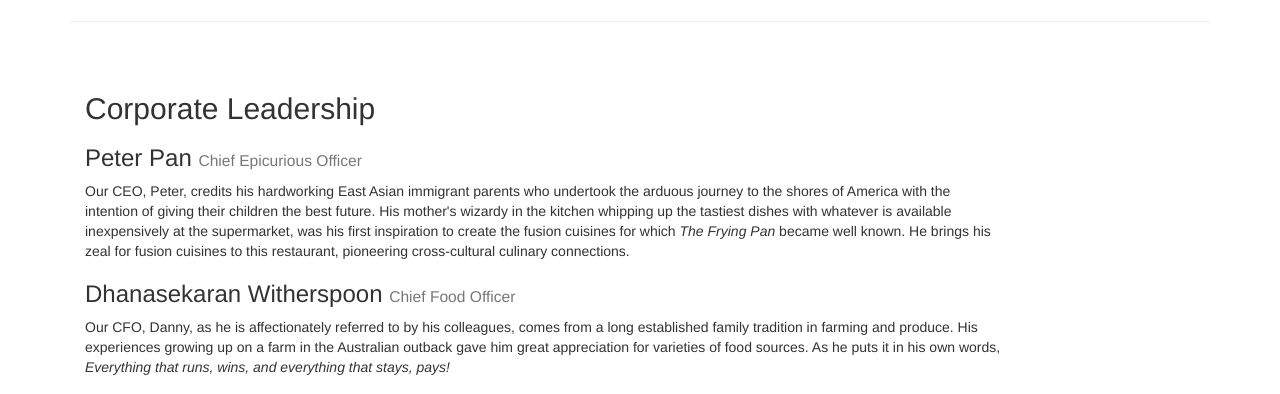
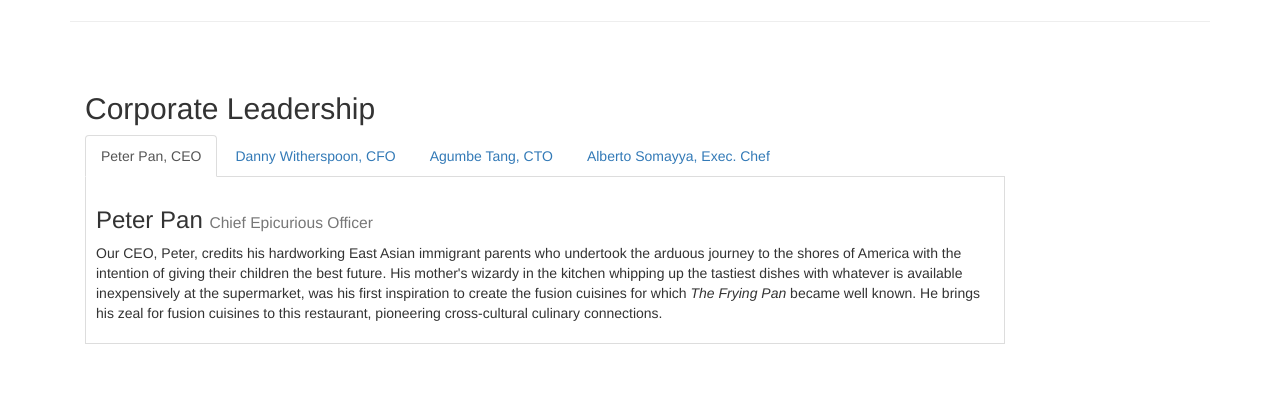
Before and after one commit to futurus-archive/fullstack.2, a plain HTML site: page conFusion/aboutus.html in a window 1280 px wide. Shown: the part 1020-1414 px from the top of the page. Drawn offline with nearby package versions, Linux system fonts and the light colour scheme.

Commit message:
tab exercise completed

```diff
--- a/conFusion/aboutus.html
+++ b/conFusion/aboutus.html
@@ -139,14 +139,44 @@
         <div class="row row-content">
             <div class="col-xs-12 col-sm-10">
                 <h2>Corporate Leadership</h2>
+
+                <ul class="nav nav-tabs" role="tablist">
+                    <li role="presentation" class="active">
+                        <a href="#peter" aria-controls="home" role="tab" data-toggle="tab">Peter Pan, CEO</a>
+                    </li>
+                    <li role="presentation">
+                        <a href="#danny" aria-controls="profile" role="tab" data-toggle="tab">Danny Witherspoon, CFO</a>
+                    </li>
+                    <li role="presentation">
+                        <a href="#agumbe" aria-controls="messages" role="tab" data-toggle="tab">Agumbe Tang, CTO</a>
+                    </li>
+                    <li role="presentation">
+                        <a href="#alberto" aria-controls="settings" role="tab" data-toggle="tab">Alberto Somayya, Exec. Chef</a>
+                    </li>
+                </ul>
+                <!-- Tab panes -->
+                <div class="tab-content">
+                    <div role="tabpanel" class="tab-pane fade in active" id="peter">
                         <h3>Peter Pan <small>Chief Epicurious Officer</small></h3>
                         <p>Our CEO, Peter, credits his hardworking East Asian immigrant parents who undertook the arduous journey to the shores of America with the intention of giving their children the best future. His mother's wizardy in the kitchen whipping up the tastiest dishes with whatever is available inexpensively at the supermarket, was his first inspiration to create the fusion cuisines for which <em>The Frying Pan</em> became well known. He brings his zeal for fusion cuisines to this restaurant, pioneering cross-cultural culinary connections.</p>
+                    </div>
+
+                    <div role="tabpanel" class="tab-pane fade" id="danny">
                         <h3>Dhanasekaran Witherspoon <small>Chief Food Officer</small></h3>
                         <p>Our CFO, Danny, as he is affectionately referred to by his colleagues, comes from a long established family tradition in farming and produce. His experiences growing up on a farm in the Australian outback gave him great appreciation for varieties of food sources. As he puts it in his own words, <em>Everything that runs, wins, and everything that stays, pays!</em></p>
+                    </div>
+
+                    <div role="tabpanel" class="tab-pane fade" id="agumbe">
                         <h3>Agumbe Tang <small>Chief Taste Officer</small></h3>
                         <p>Blessed with the most discerning gustatory sense, Agumbe, our CFO, personally ensures that every dish that we serve meets his exacting tastes. Our chefs dread the tongue lashing that ensues if their dish does not meet his exacting standards. He lives by his motto, <em>You click only if you survive my lick.</em></p>
+                    </div>
+
+                    <div role="tabpanel" class="tab-pane fade" id="alberto">
                         <h3>Alberto Somayya <small>Executive Chef</small></h3>
                         <p>Award winning three-star Michelin chef with wide International experience having worked closely with whos-who in the culinary world, he specializes in creating mouthwatering Indo-Italian fusion experiences. He says, <em>Put together the cuisines from the two craziest cultures, and you get a winning hit! Amma Mia!</em></p>
+                    </div>
+                </div>
+
             </div>
             <div class="col-xs-12 col-sm-2">
                 <p style="padding:20px;"></p>
--- a/conFusion/css/mystyles.css
+++ b/conFusion/css/mystyles.css
@@ -62,3 +62,10 @@ body {
 .navbar-inverse .navbar-nav .open .dropdown-menu > li > a:hover {
 	color: #000;
 }
+
+.tab-content {
+    border-left: 1px solid #ddd;
+    border-right: 1px solid #ddd;
+    border-bottom: 1px solid #ddd;
+    padding: 10px;
+}
```
Lines whose indentation alone changed are shown as unchanged.
